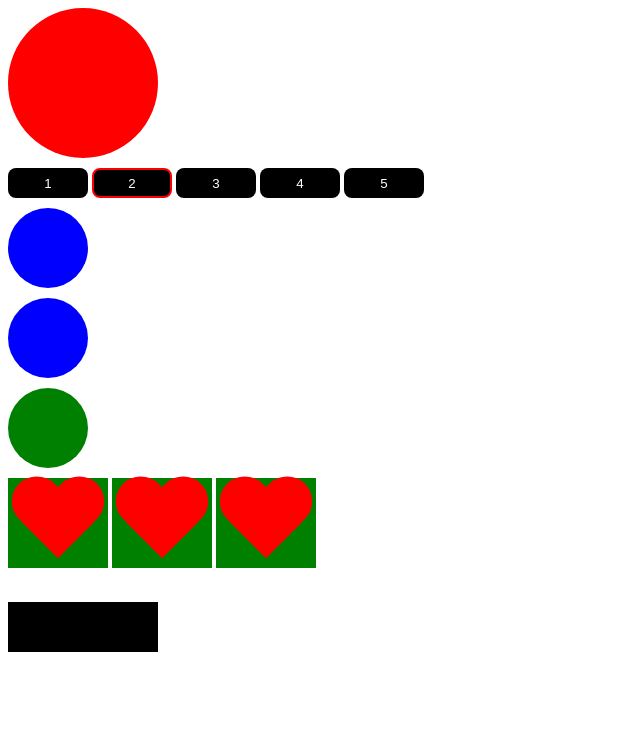
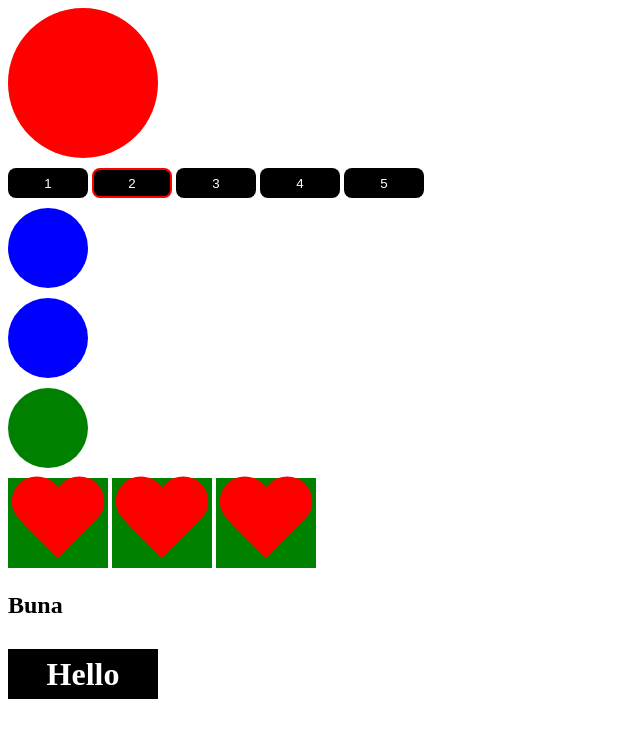
Before and after one commit to DumitruBolandau78/learn-js, a plain HTML site: page lectia29/index.html in a window 1280 px wide. Shown: the whole page, without its empty margins (0-640 px from the left). Drawn offline with Linux system fonts and the light colour scheme.

Commit message:
commit lectia importanta

```diff
--- a/lectia29/js/script.js
+++ b/lectia29/js/script.js
@@ -3,8 +3,10 @@
 const box = document.getElementById('box'),
     btns = document.getElementsByTagName('button'),
     circles = document.getElementsByClassName('circle'),
-    hearts = document.querySelectorAll('.heart'),
-    heart = document.querySelector('.heart');
+    wrapper = document.querySelector('.wrapper'),
+    hearts = wrapper.querySelectorAll('.heart'),
+    heart = wrapper.querySelector('.heart');
+
 
 box.style.backgroundColor = 'gray';
 box.style.cssText = 'border-radius: 50%;';
@@ -13,7 +15,7 @@ circles[2].style.backgroundColor = 'green';
 hearts[1].style.backgroundColor = 'green';
 heart.style.backgroundColor = 'pink';
 
-// for (let i = 0; i < hearts.length; i++){
+// for (let i = 0; i <h1 hearts.length; i++){
 //     hearts[i].style.backgroundColor = 'green';
 // }
 
@@ -27,3 +29,24 @@ const div = document.createElement('div');
 div.classList.add('black');
 
 document.body.append(div);
+
+wrapper.append(div);
+// wrapper.prepend(div);
+
+// hearts[0].before(div);
+// hearts[0].after(div);
+
+// circles[0].remove();
+// wrapper.removeChild(hearts[1]);
+
+// hearts[0].replaceWith(circles[0]);
+// wrapper.replaceChild(circles[0], hearts[1]);
+
+// wrapper.appendChild(div);
+
+// wrapper.insertBefore(div, hearts[2]);
+
+div.innerHTML = '<h1>Hello world</h1>';
+// div.textContent = 'Hello'; //doar text
+
+div.insertAdjacentHTML('beforebegin', '<h2>Buna</h2>');
```
Also changed, not shown: lectia29/index.html (+0 -1 lines).
